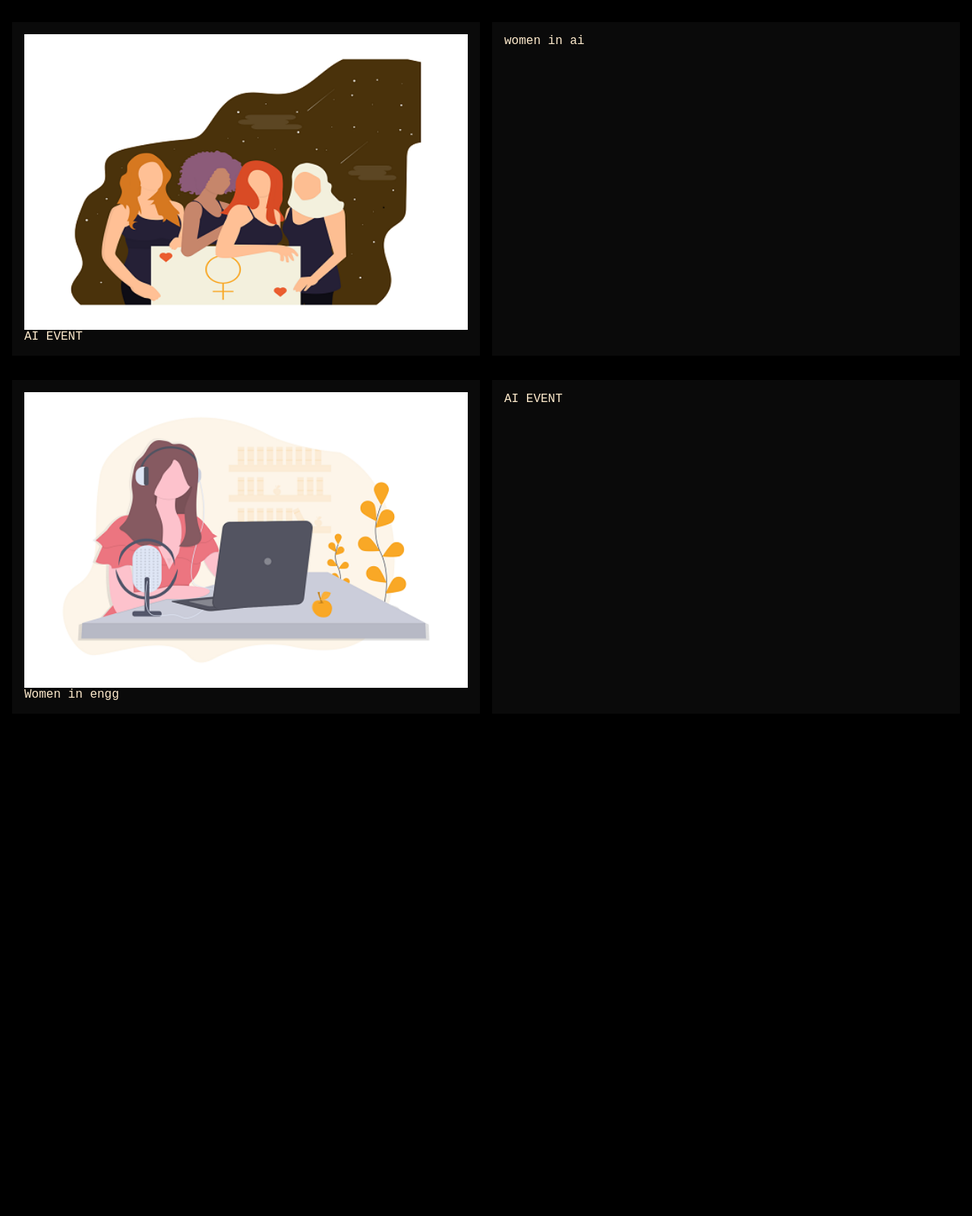
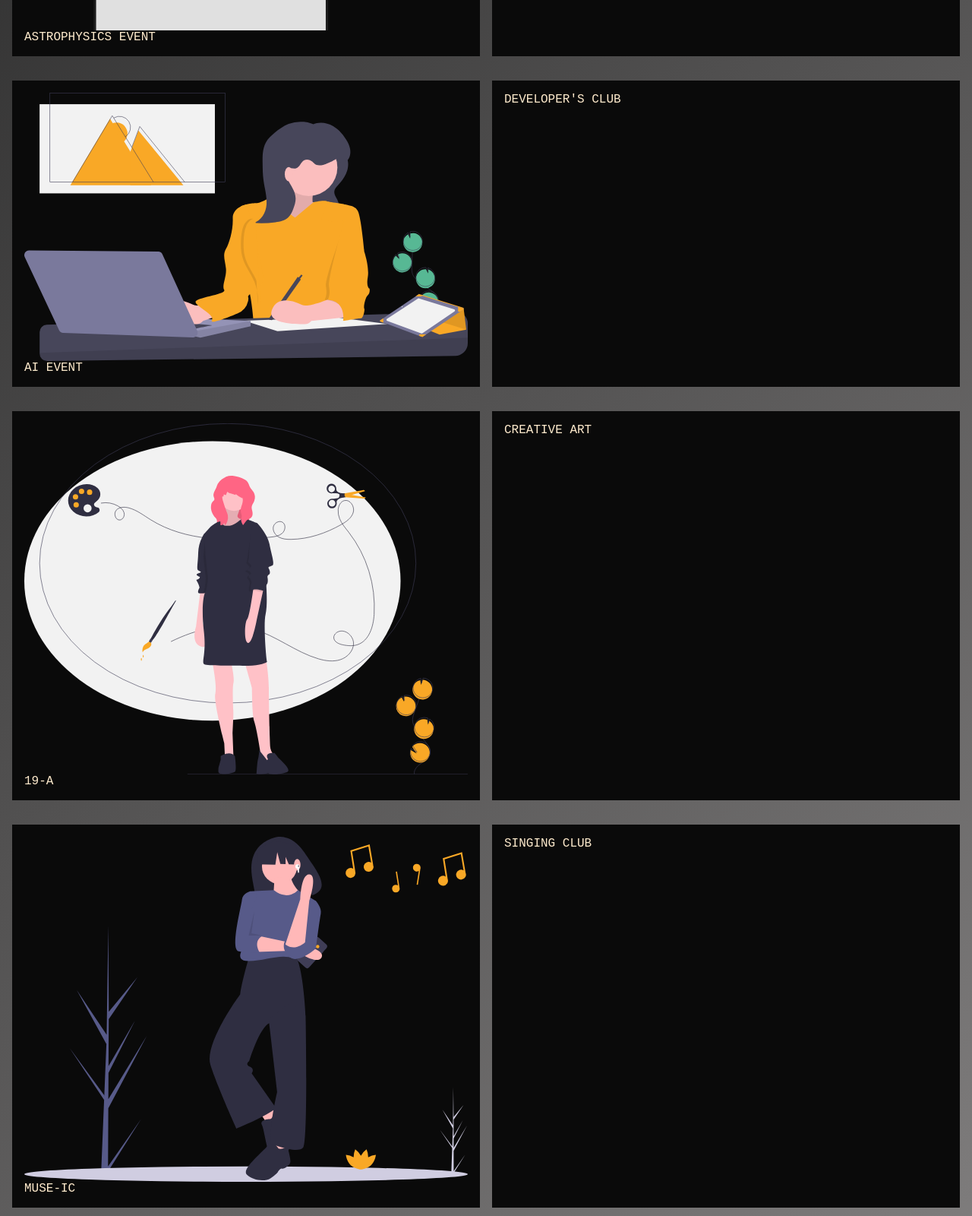
Before and after one commit to vridhi-vk/Geeky_Bytes, a plain HTML site: page index.html in a window 1280 px wide. Shown: the part 1959-3559 px from the top of the page at 76% size. Before the commit the page ends 2930 px from the top, so only its background shows below. Drawn offline with Linux system fonts and the light colour scheme.

Commit message:
background

```diff
--- a/index.html
+++ b/index.html
@@ -50,32 +50,39 @@
 
     <div class="grid">
         <div class="col">
-            <img src="carousel-images/undraw_multitasking_hqg3.png">
+            <img src="carousel-images/undraw_animating_1rgh.svg">
             <p>WIE BLOGGING</p>
         </div>
         <div class="col">
             <p>Women in ai.....Text goes here</p>
         </div>
         <div class="col">
-            <img src="carousel-images/undraw_blogging_vpvv.png">
+            <img src="carousel-images/undraw_blogging_vpvv.svg">
             <p>ASTROPHYSICS EVENT</p>
         </div>
         <div class="col">
             <p>women in ai</p>
         </div>
         <div class="col">
-            <img src="carousel-images/undraw_women_day_2m89.png">
+            <img src="carousel-images/undraw_multitasking_hqg3 (1).svg">
             <p>AI EVENT</p>
         </div>
         <div class="col">
-            <p>women in ai</p>
+            <p>DEVELOPER'S CLUB</p>
         </div>
         <div class="col">
-            <img src="carousel-images/undraw_podcast_q6p7.png">
-            <p>Women in engg</p>
+            <img src="carousel-images/undraw_creative_woman_v415.svg">
+            <p>19-A</p>
         </div>
         <div class="col">
-            <p>AI EVENT</p>
+            <p>CREATIVE ART</p>
+        </div>
+        <div class="col">
+            <img src="carousel-images/undraw_listening_1u79.svg">
+            <p>MUSE-IC</p>
+        </div>
+        <div class="col">
+            <p>SINGING CLUB</p>
         </div>
 
 
--- a/style.css
+++ b/style.css
@@ -6,7 +6,8 @@
     color:blanchedalmond;
 }
 body{
-    background:black;
+    background-color :#000000;
+    background-image: linear-gradient(315deg, #7e7c7c 0%, #252525 74%);
 }
 #title
 {
```
Also changed, not shown: carousel-images/undraw_My_universe_re_txot.svg (added), carousel-images/undraw_animating_1rgh.svg (added), carousel-images/undraw_blogging_vpvv.svg (added), carousel-images/undraw_creative_woman_v415.svg (added), carousel-images/undraw_listening_1u79.svg (added), carousel-images/undraw_multitasking_hqg3 (1).svg (added), carousel-images/undraw_multitasking_hqg3.svg (added).
